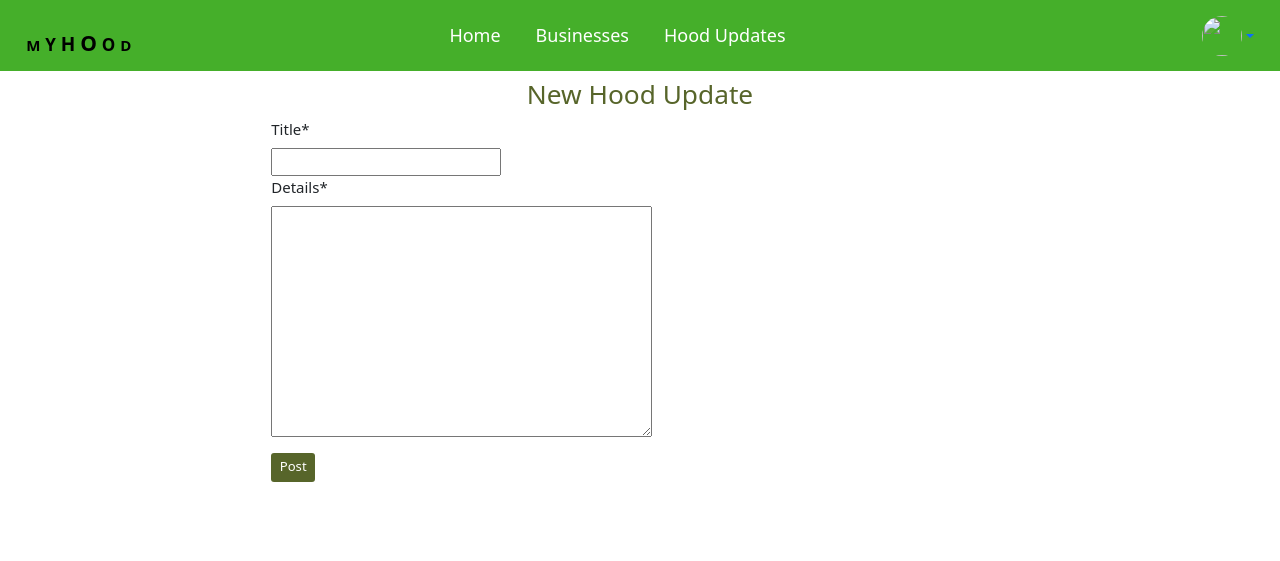
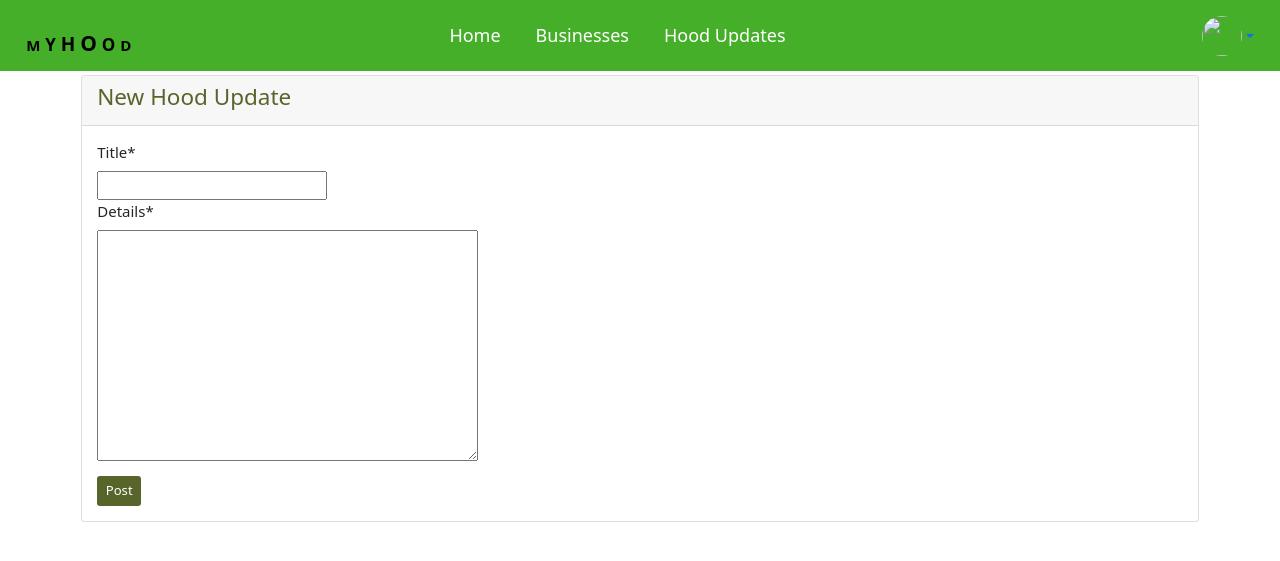
Before and after one commit to Kirugik/myhood, a Django app: template hoodupdates/templates/hood/create_update.html in a window 1280 px wide. Shown: the top 561 px of the page. Run offline with Django 4.2, Linux system fonts and the light colour scheme; the template is opened without the code that fills it: values that come from a table or form of the project are taken from there, others are empty; some libraries are stand-ins or nearby versions.

Commit message:
Style: Add styles to hood update page

```diff
--- a/hoodupdates/templates/hood/create_update.html
+++ b/hoodupdates/templates/hood/create_update.html
@@ -7,19 +7,19 @@
 {% block content%}
 {% include 'navbar.html' %}
 {% load crispy_forms_tags %}
-<div class="container mt-2">
-    <div class="row">
-        <div class="col-md-2"></div>
-        <div class="col-md-8 bg-white poster">
-            <h3 class="text-center" style="color: #57652a;">New Hood Update</h3>
-            <form action="" method="post" novalidate>
-                {% csrf_token %}
+<div class="container mt-1">
+    <div class="card">
+        <div class="card-header">
+            <h4 style="color: #57652a;">New Hood Update</h4>
+        </div>
+        <div class="card-body">
+        <form action="" method="post" enctype="multipart/form-data" novalidate>
+            {% csrf_token%}
 
-                {{ form|crispy }}
-                <button type="submit" class="btn btn-sm" style="margin-top: 10px; background-color: #57652a; color: #ffffff;">Post</button>
-            </form>
+            {{form|crispy}}
+            <button type="submit" class="btn btn-sm" style="margin-top: 10px; background-color: #57652a; color: #ffffff;">Post</button>
+        </form>
         </div>
-        <div class="col-md-2"></div>
     </div>
 </div>
 {% endblock %}
```
Also changed, not shown: hoodupdates/templates/hood/post_business.html (line endings or trailing spaces).
